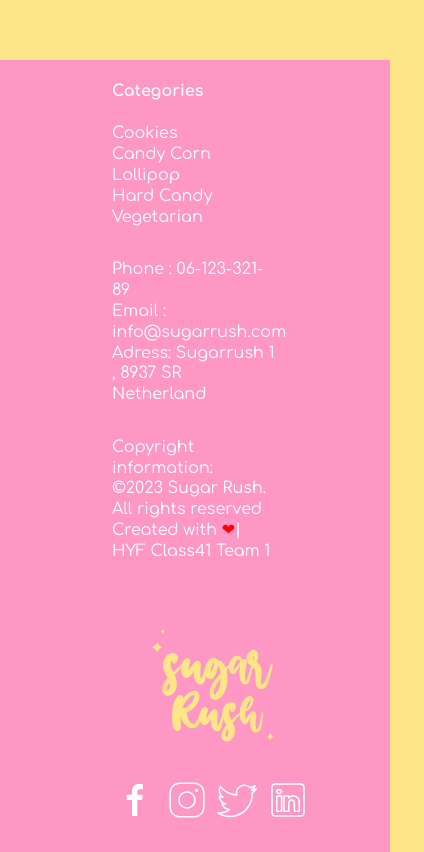
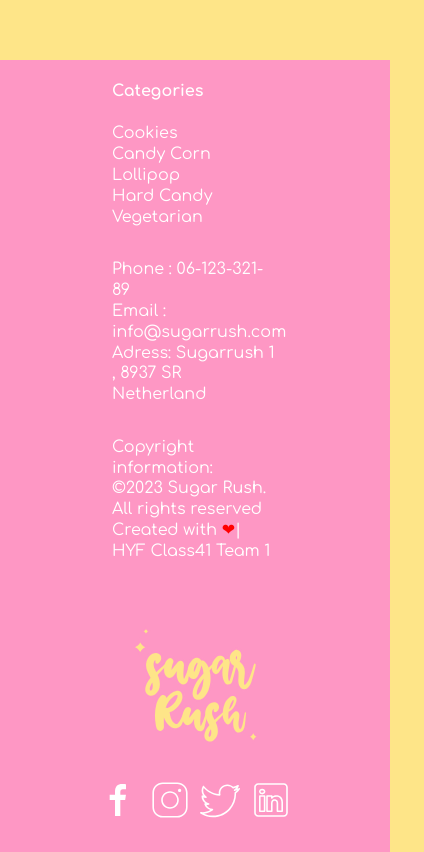
Before and after one commit to husseinfaqih/Candy-Crush, a React app in the folder client/: page / in a window 390 px wide. Shown: the part 3402-4254 px from the top of the page, 424 px wide, since content can reach past the window. Built offline with nearby package versions, Linux system fonts and the light colour scheme; no server answers.

Commit message:
footer extra space

```diff
--- a/client/src/components/Footer/Footer.css
+++ b/client/src/components/Footer/Footer.css
@@ -76,8 +76,6 @@ footer {
   .footer-sugarRush {
     display: flex;
     flex-direction: row;
-
-    width: 26.5rem;
     padding: 0;
   }
 }
```
